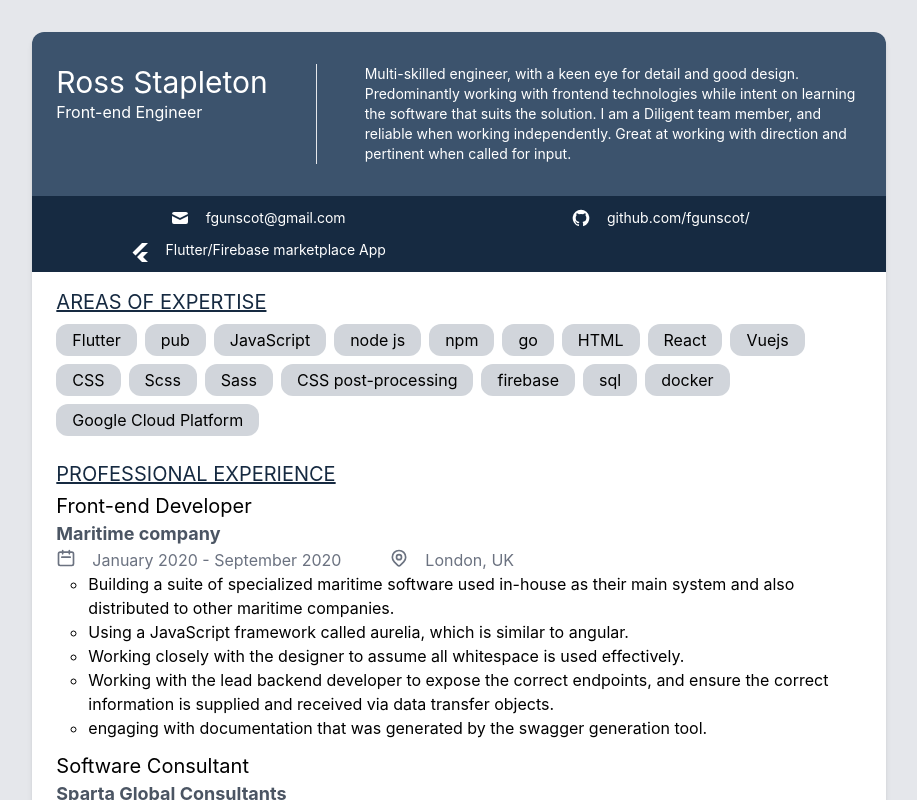
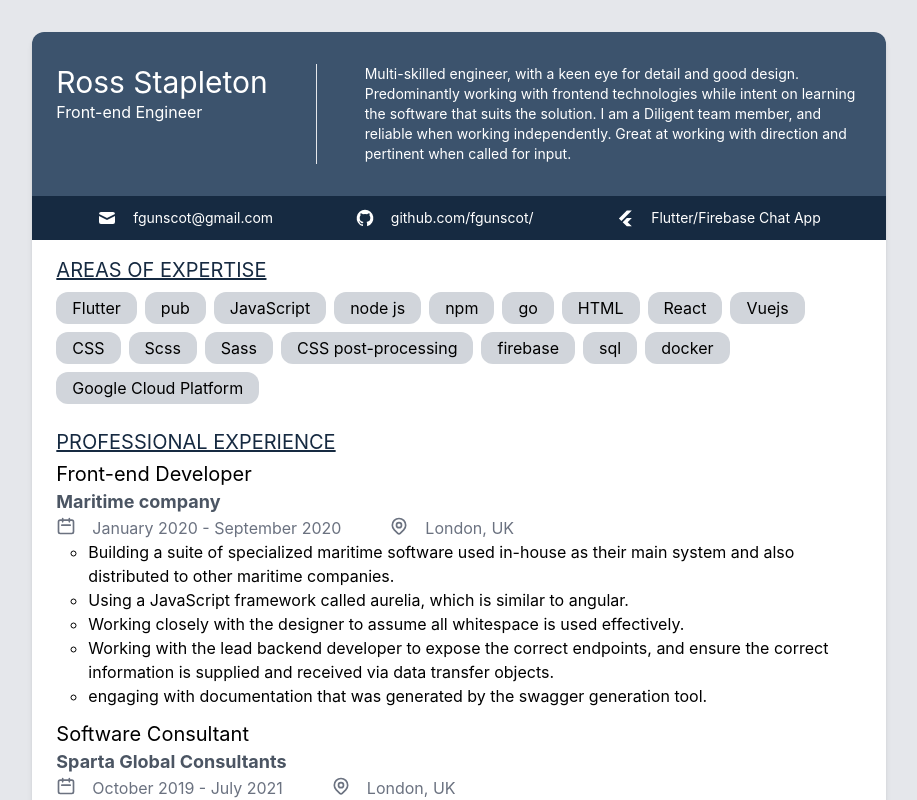
Before and after one commit to fgunscot/cv-viewer, a Next.js app: page / in a window 1280 px wide. Shown: the top 800 px of the page, without its empty margins (181-1098 px from the left). Built offline with nearby package versions, Linux system fonts and the light colour scheme.

Commit message:
set deploy script

```diff
--- a/package.json
+++ b/package.json
@@ -4,9 +4,10 @@
   "private": true,
   "scripts": {
     "dev": "next dev",
-    "build": "next build",
+    "build": "next build && next export",
     "start": "next start",
-    "lint": "next lint"
+    "lint": "next lint",
+    "deploy": "next build && next export && git add out/ && git commit -m \"Deploy gh-pages\" && git subtree push --prefix out origin gh-pages"
   },
   "dependencies": {
     "@heroicons/react": "^1.0.5",
--- a/pages/api/hello.js
+++ /dev/null
@@ -1,5 +0,0 @@
-// Next.js API route support: https://nextjs.org/docs/api-routes/introduction
-
-export default function handler(req, res) {
-  res.status(200).json({ name: 'John Doe' })
-}
--- a/pages/index.js
+++ b/pages/index.js
@@ -1,6 +1,5 @@
 import Head from 'next/head'
 import Link from 'next/link'
-import Image from 'next/image'
 import styles from '../styles/Home.module.css'
 import { MailIcon } from '@heroicons/react/solid'
 import { CalendarIcon, LocationMarkerIcon } from '@heroicons/react/outline'
@@ -41,10 +40,10 @@ export default function Home() {
               <p className='text-sm text-white pl-12'>Multi-skilled engineer, with a keen eye for detail and good design. Predominantly working with frontend technologies while intent on learning the software that suits the solution. I am a Diligent team member, and reliable when working independently. Great at working with direction and pertinent when called for input.  </p>
           </div>
         </div>
-        <div className={`py-3 px-6 grid grid-cols-2 ${styles.socialsBg}`}>
+        <div className={`flex py-3 px-6 ${styles.socialsBg}`}>
           <button  className='w-min m-auto'
           onClick={() => {navigator.clipboard.writeText('fgunscot@gmail.com')}}>
-            <div className='flex items-center pb-3 group w-min m-auto'>
+            <div className='flex items-center group w-min m-auto'>
               <MailIcon className='h-5 w-5 text-white mr-4'/>
               <h2 className="text-sm text-white group-hover:underline">fgunscot@gmail.com</h2>
               <h2 className='bg-white transition-opacity opacity-0 group-hover:opacity-100 duration-500 fixed z-10 shadow-md rounded-lg p-3 px-6 translate-x-2 -translate-y-10 pointer-events-none'>Click to Copy Address.</h2>
@@ -52,7 +51,7 @@ export default function Home() {
           </button>
           <Link href={'https://github.com/fgunscot/'}>
             <a target="_blank" className='w-min m-auto'>
-              <div className='flex items-center pb-3 group'>
+              <div className='flex items-center group'>
                 <div className='h-5 w-5 text-white mr-4 '>
                 <svg xmlns="http://www.w3.org/2000/svg" data-name="Layer 1" viewBox="0 0 24 24"><path d="M12,2.2467A10.00042,10.00042,0,0,0,8.83752,21.73419c.5.08752.6875-.21247.6875-.475,0-.23749-.01251-1.025-.01251-1.86249C7,19.85919,6.35,18.78423,6.15,18.22173A3.636,3.636,0,0,0,5.125,16.8092c-.35-.1875-.85-.65-.01251-.66248A2.00117,2.00117,0,0,1,6.65,17.17169a2.13742,2.13742,0,0,0,2.91248.825A2.10376,2.10376,0,0,1,10.2,16.65923c-2.225-.25-4.55-1.11254-4.55-4.9375a3.89187,3.89187,0,0,1,1.025-2.6875,3.59373,3.59373,0,0,1,.1-2.65s.83747-.26251,2.75,1.025a9.42747,9.42747,0,0,1,5,0c1.91248-1.3,2.75-1.025,2.75-1.025a3.59323,3.59323,0,0,1,.1,2.65,3.869,3.869,0,0,1,1.025,2.6875c0,3.83747-2.33752,4.6875-4.5625,4.9375a2.36814,2.36814,0,0,1,.675,1.85c0,1.33752-.01251,2.41248-.01251,2.75,0,.26251.1875.575.6875.475A10.0053,10.0053,0,0,0,12,2.2467Z"/></svg>
                 </div>
@@ -60,13 +59,13 @@ export default function Home() {
               </div>
             </a>
           </Link>
-          <Link href={'https://github.com/fgunscot/'}>
-            <a target="_blank" className='w-min m-auto'>
+          <Link href={'https://fgunscot.github.io/flutterfire_chat_app/#/'}>
+            <a target="_blank" className='w-min mx-auto'>
               <div className='flex items-center group'>
                 <div className='h-5 w-5 text-white mr-4 '>
-                <svg fill="#000000" xmlns="http://www.w3.org/2000/svg"  viewBox="0 0 24 24" width="24px" height="24px"><path d="M3.5 12.5L6.5 15.5 19 3 13 3zM19 12L13 12 8 17 13 22 19 22 14 17z"/></svg>
+                <svg fill="#000000" xmlns="http://www.w3.org/2000/svg"  viewBox="0 0 24 24" width="22px" height="20px"><path d="M3.5 12.5L6.5 15.5 19 3 13 3zM19 12L13 12 8 17 13 22 19 22 14 17z"/></svg>
                 </div>
-                <h2 className="text-sm text-white group-hover:underline whitespace-nowrap">Flutter/Firebase marketplace App</h2>
+                <h2 className="text-sm text-white group-hover:underline whitespace-nowrap">Flutter/Firebase Chat App</h2>
               </div>
             </a>
           </Link>
```
Also changed, not shown: 2 other files (tests, documents, lock files or other folders).
